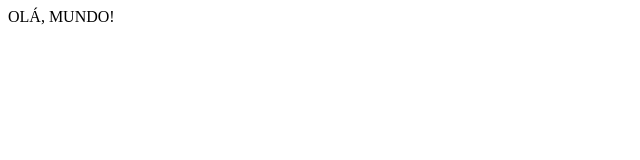
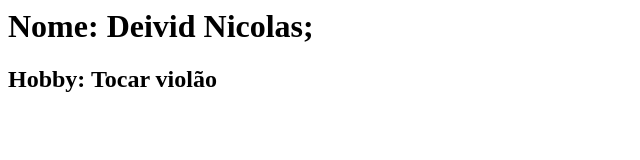
Before and after one commit to DeividNicolas/DeividNicolas.github.io, a plain HTML site: page index.html in a window 1280 px wide. Shown: the whole page, without its empty margins (0-640 px from the left). Drawn offline with Linux system fonts and the light colour scheme.

Commit message:
Update index.html

```diff
--- a/index.html
+++ b/index.html
@@ -1,5 +1,6 @@
 <HTML>
 <BODY>
-  OLÁ, MUNDO!
+  <h1> Nome: Deivid Nicolas;</h1>
+  <h2> Hobby: Tocar violão </h2>
 </BODY>
 </HTML>
```
